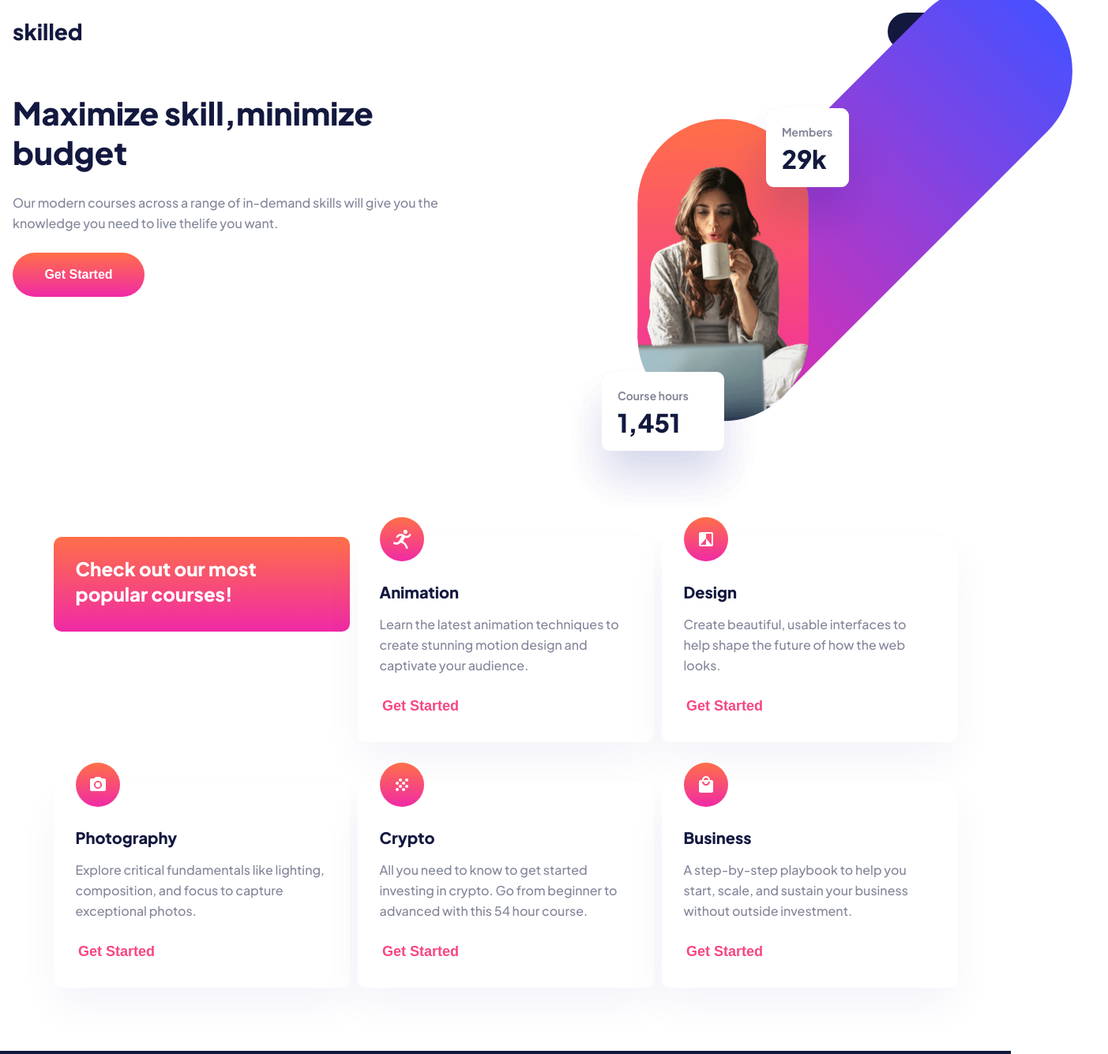
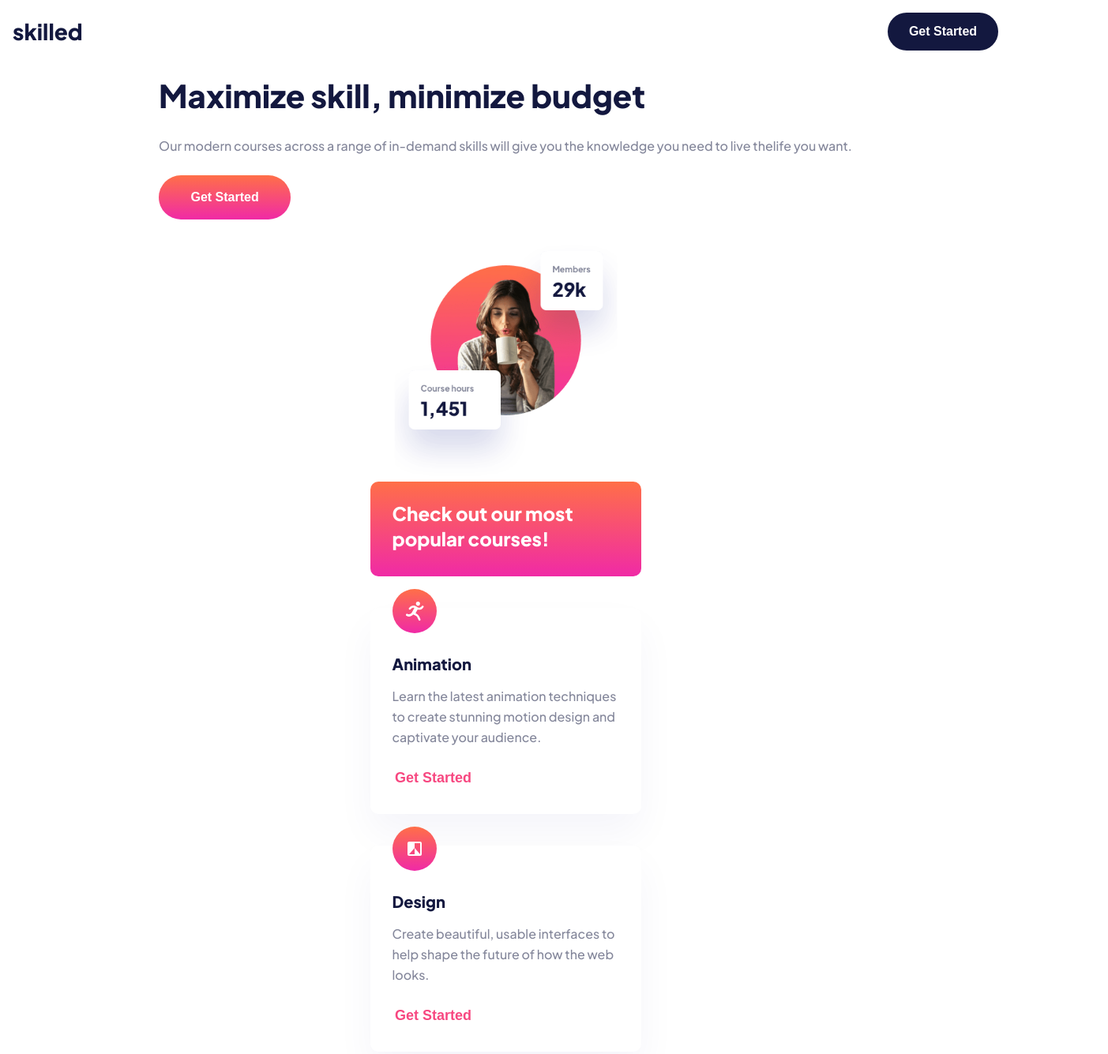
Before and after one commit to ladolobja/skilled-elearning-landing-page, a plain HTML site: page index.html in a window 1280 px wide. Shown: the top 1335 px of the page at 79% size, 1403 px wide, since content can reach past the window. Drawn offline with Linux system fonts and the light colour scheme.

Commit message:
I cleaned up the code to make it more readable and I'm starting work on the tablet version

```diff
--- a/index.html
+++ b/index.html
@@ -28,11 +28,10 @@
     </header>
 
     <main>
-        <div class="budget-div">
             <div class="budget">
 
                 <div class="text-container">
-                    <h1 class="main-h1">Maximize skill,minimize budget</h1>
+                    <h1 class="main-h1">Maximize skill, minimize budget</h1>
                     <p class="main-p">
                          Our modern courses across a range of in-demand skills will give you the knowledge you need to live thelife you want.
                     </p>
@@ -45,7 +44,7 @@
                 </div>
 
             </div>
-        </div>
+
 
 
 
--- a/style.css
+++ b/style.css
@@ -33,12 +33,6 @@ header {
     border: 0px;
     width: 140px;
     height: 48px;
-    margin-left: 140px;
-}
-
-.header-button:hover {
-    background-color: #666CA3;
-    border-radius: 28px;
 }
 
 main {
@@ -48,29 +42,19 @@ main {
     padding: 16px;
 }
 
-.budget-div {
-    width: 100%;
-    display: flex;
-    justify-content: center;
-}
+
 
 .budget {
     display: flex;
     flex-direction: column;
-    width: 100%
 }
 
-.text-container {
-    width: 100%
-}
 
 .main-h1 {
     font-weight: 800;
     font-size: 40px;
     line-height: 50px;
     color: #13183F;
-    padding-top: 22px;
-    width: 100%;
 }
 
 .main-p {
@@ -93,11 +77,6 @@ main {
     border: 0px;
 }
 
-.main-button:hover {
-    background: linear-gradient(0deg, rgba(255, 255, 255, 0.5), rgba(255, 255, 255, 0.5)), linear-gradient(180deg, #FF6F48 0%, #F02AA6 100%);
-    border-radius: 31.5px;
-}
-
 .picture-container {
     width: 100%;
     display: flex;
@@ -114,10 +93,11 @@ main {
 }
 
 section {
-    display: flex;
+    /* display: flex;
     flex-direction: column;
     justify-content: center;
-    width: 100%;
+    width: 375px; */
+    display: grid;
 }
 
 .card-header {
@@ -126,7 +106,8 @@ section {
     box-sizing: border-box;
     height: 120px;
     margin-top: 41px;
-    width: 375px;
+    width: 343px;
+    margin:0 16px 0 ;
 }
 
 h2 {
@@ -139,8 +120,9 @@ h2 {
 }
 
 .card {
-    width: 375px;
+    width: 343px;
     padding-top: 40px;
+    margin: 0 16px;
 }
 
 .animation-card {
@@ -175,8 +157,6 @@ h3 {
     line-height: 26px;
     color: #83869A;
     padding: 16px 29px 24px 28px;
-
-
 }
 
 .card-button {
@@ -190,7 +170,6 @@ h3 {
     background-color: #FFFFFF;
     border-style: none;
     padding: 0;
-
 }
 
 footer {
@@ -210,7 +189,6 @@ h4 {
     padding-top: 7px;
     padding-bottom: 6px;
     margin-left: 16px;
-
 }
 
 .footer-button {
@@ -225,53 +203,6 @@ h4 {
     font-weight: 700;
     font-size: 16px;
     line-height: 28px;
-
 }
 
-.footer-button:hover {
-    background: linear-gradient(0deg, rgba(255, 255, 255, 0.5), rgba(255, 255, 255, 0.5)), linear-gradient(180deg, #4851FF -54.32%, #F02AA6 100%);
-    border-radius: 28px;
-}
-
-
-
 /* tablet vversion */
-
-@media screen and (min-width: 768px) {
-
-    .budget {
-        flex-direction: row;
-    }
-
-    .mobile-photo {
-        display: none;
-    }
-
-    .tablet-photo {
-        display: block;
-        transform: translate(20%, -160px);
-    }
-
-    section {
-        flex-direction: row;
-        flex-wrap: wrap;
-        gap: 10px;
-    }
-
-    .budget-div {
-        margin-bottom: -180px;
-    }
-
-
-
-
-
-
-
-
-
-
-
-
-
-}
```
